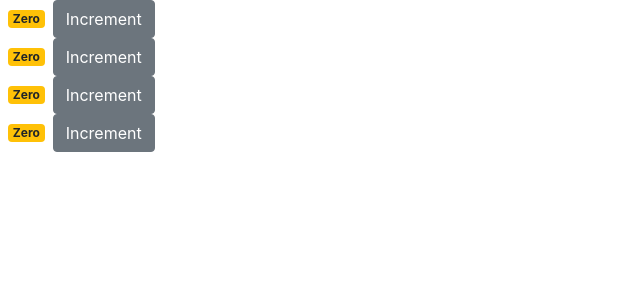
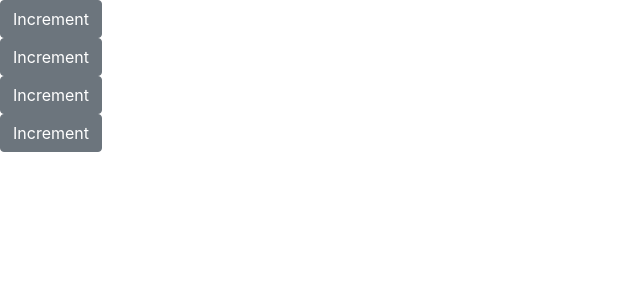
Before and after one commit to dolgerC/counter-app, a React (Create React App) app: page / in a window 1280 px wide. Shown: the top 300 px of the page, without its empty margins (0-640 px from the left). Built offline with nearby package versions, Linux system fonts and the light colour scheme.

Commit message:
Passing data to components

```diff
--- a/src/components/counter.jsx
+++ b/src/components/counter.jsx
@@ -2,7 +2,7 @@
 
 class Counter extends Component {
   state = {
-    count: 0
+    value: this.props.value
   };
 
   //   constructor() {
@@ -12,12 +12,7 @@
   //   }
 
   handleIncrement = product => {
-    console.log(product);
-    this.setState({ count: this.state.count + 1 }); //simple add to the state count (stateChanges)
-  };
-
-  doHandleIncrement = () => {
-    this.handleIncrement({ id: 1 });
+    this.setState({ value: this.state.count + 1 }); //simple add to the state count (stateChanges)
   };
 
   render() {
@@ -25,7 +20,7 @@
       <div>
         <span className={this.getBadgeClasses()}>{this.formatCount()}</span>
         <button
-          onClick={() => this.handleIncrement({ id: 1 })}
+          onClick={this.handleIncrement}
           className="btn btn-secondary btn-nm"
         >
           Increment
--- a/src/components/counters.jsx
+++ b/src/components/counters.jsx
@@ -4,7 +4,7 @@
 class Counters extends Component {
   state = {
     counters: [
-      { id: 1, value: 0 },
+      { id: 1, value: 4 },
       { id: 2, value: 0 },
       { id: 3, value: 0 },
       { id: 4, value: 0 }
@@ -14,7 +14,7 @@
     return (
       <div>
         {this.state.counters.map(counter => (
-          <Counter key={counter.id} />
+          <Counter key={counter.id} value={counter.value} />
         ))}
       </div>
     );
```
